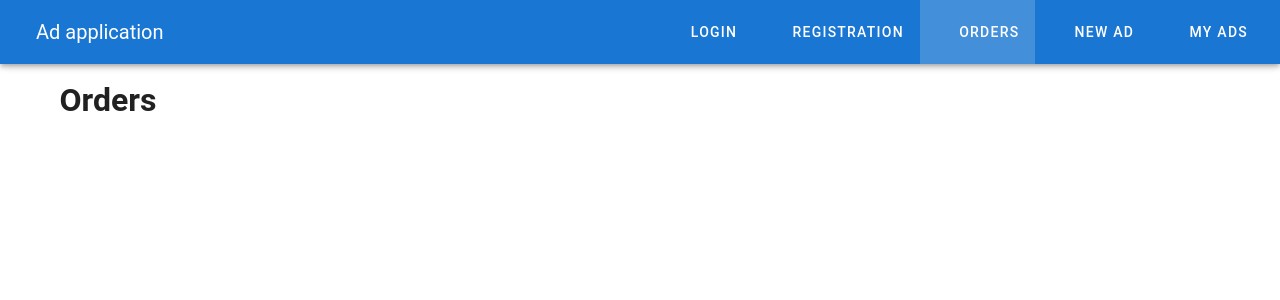
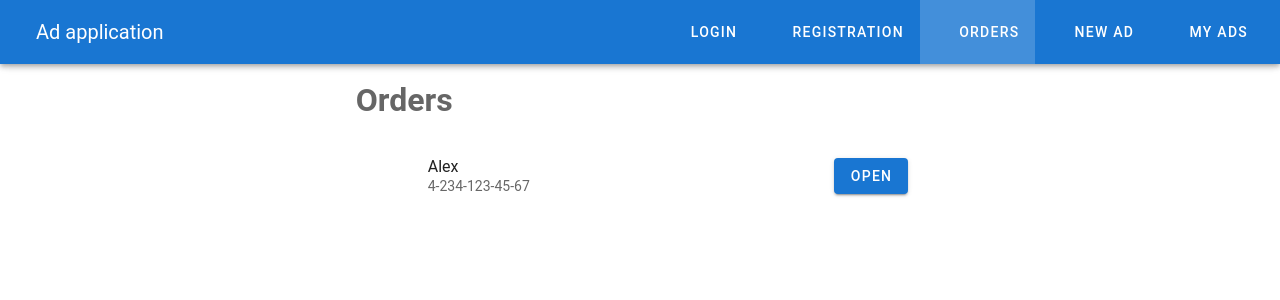
Before and after one commit to aleksandrkorchak/spa_vue_vuetify, a Vue app: page /orders in a window 1280 px wide. Shown: the top 300 px of the page. Built offline with nearby package versions, Linux system fonts and the light colour scheme; the HTML template or start-up script is replaced by a standard one.

Commit message:
Создание страницы заказов

```diff
--- a/src/components/User/Orders.vue
+++ b/src/components/User/Orders.vue
@@ -1,8 +1,41 @@
 <template>
   <v-container>
     <v-row>
-      <v-col sm="12">
-        <h1>Orders</h1>
+      <v-col
+        sm="12"
+        md="6"
+        offset-md="3"
+      >
+        <h1 class="text--secondary mb-3">Orders</h1>
+
+          <v-list
+            two-line
+            flat
+          >
+            <v-list-item
+              v-for="order in orders"
+              :key="order.id"
+            >
+              <v-list-item-action>
+                <v-checkbox
+                  color="success"
+                  :input-value="order.done"
+                  @change="markDone(order)"
+                />
+              </v-list-item-action>
+
+              <v-list-item-content>
+                <v-list-item-title>{{ order.name }}</v-list-item-title>
+                <v-list-item-subtitle>{{ order.phone }}</v-list-item-subtitle>
+              </v-list-item-content>
+              <v-list-item-action>
+                <v-btn
+                  class="primary"
+                  :to="'/ad/' + order.adId"
+                >Open</v-btn>
+              </v-list-item-action>
+            </v-list-item>
+          </v-list>
       </v-col>
     </v-row>
   </v-container>
@@ -12,6 +45,20 @@
 export default {
   data () {
     return {
+      orders: [
+        {
+          id: 'fds3',
+          name: 'Alex',
+          phone: '4-234-123-45-67',
+          adId: '123',
+          done: false
+        }
+      ]
+    }
+  },
+  methods: {
+    markDone (order) {
+      order.done = true
     }
   }
 }
```
